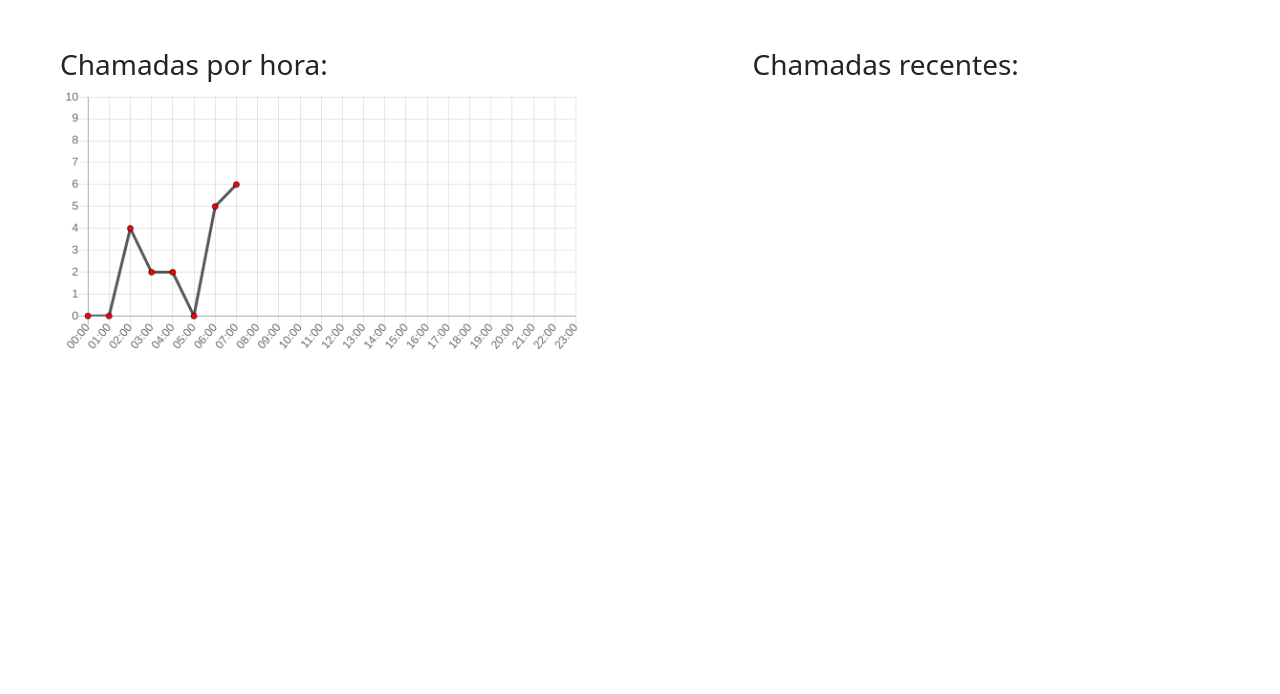
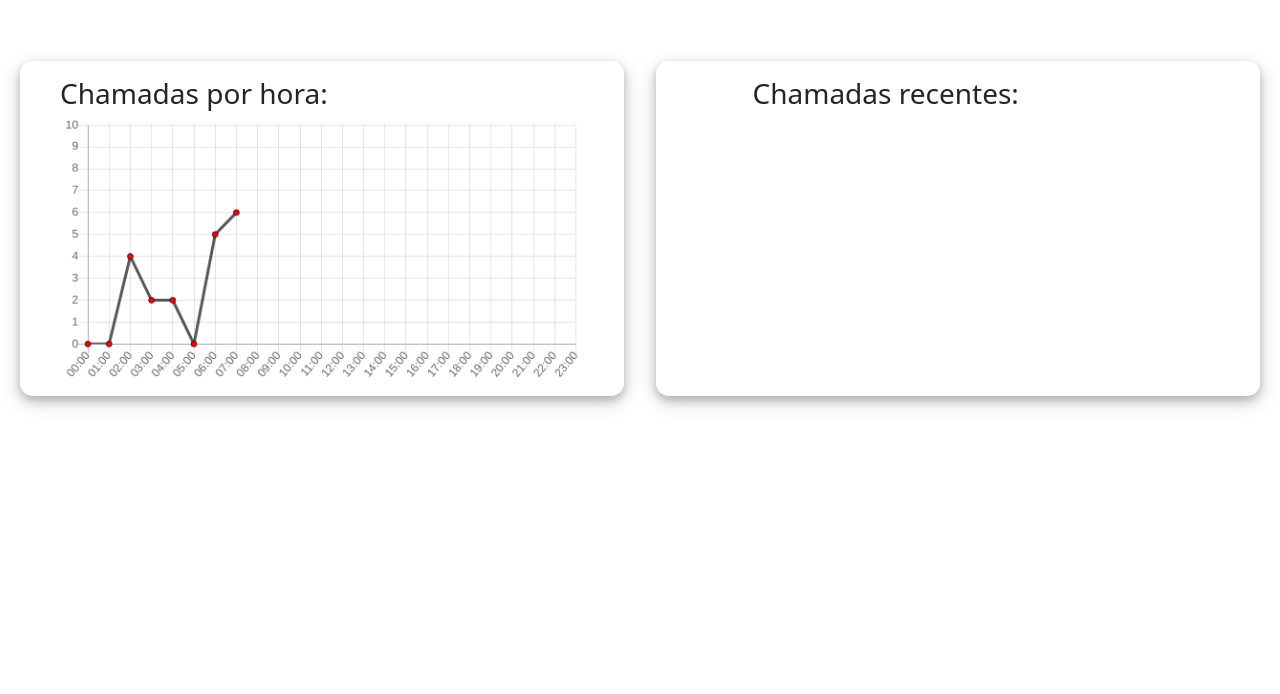
Before and after one commit to valdomg/Projetos-EmbarcaTech, a plain HTML site: page chamada-de-enfermagem/front/relatorio.html in a window 1280 px wide. Shown: the part 106-800 px from the top of the page. Drawn offline with nearby package versions, Linux system fonts and the light colour scheme; no server answers.

Commit message:
style(frontend): 🎨 atualiza estilo de containers

```diff
--- a/chamada-de-enfermagem/front/css/custom.css
+++ b/chamada-de-enfermagem/front/css/custom.css
@@ -11,3 +11,8 @@
     border-width: 3px;
     border-color: black;
 }
+
+.borda-conteiner {
+    box-shadow: 0 4px 8px 0 rgba(0, 0, 0, 0.2), 0 6px 20px 0 rgba(0, 0, 0, 0.19);
+    border-radius: 1vw;
+}
```
Also changed, not shown: chamada-de-enfermagem/front/static/logo2.png (added).
